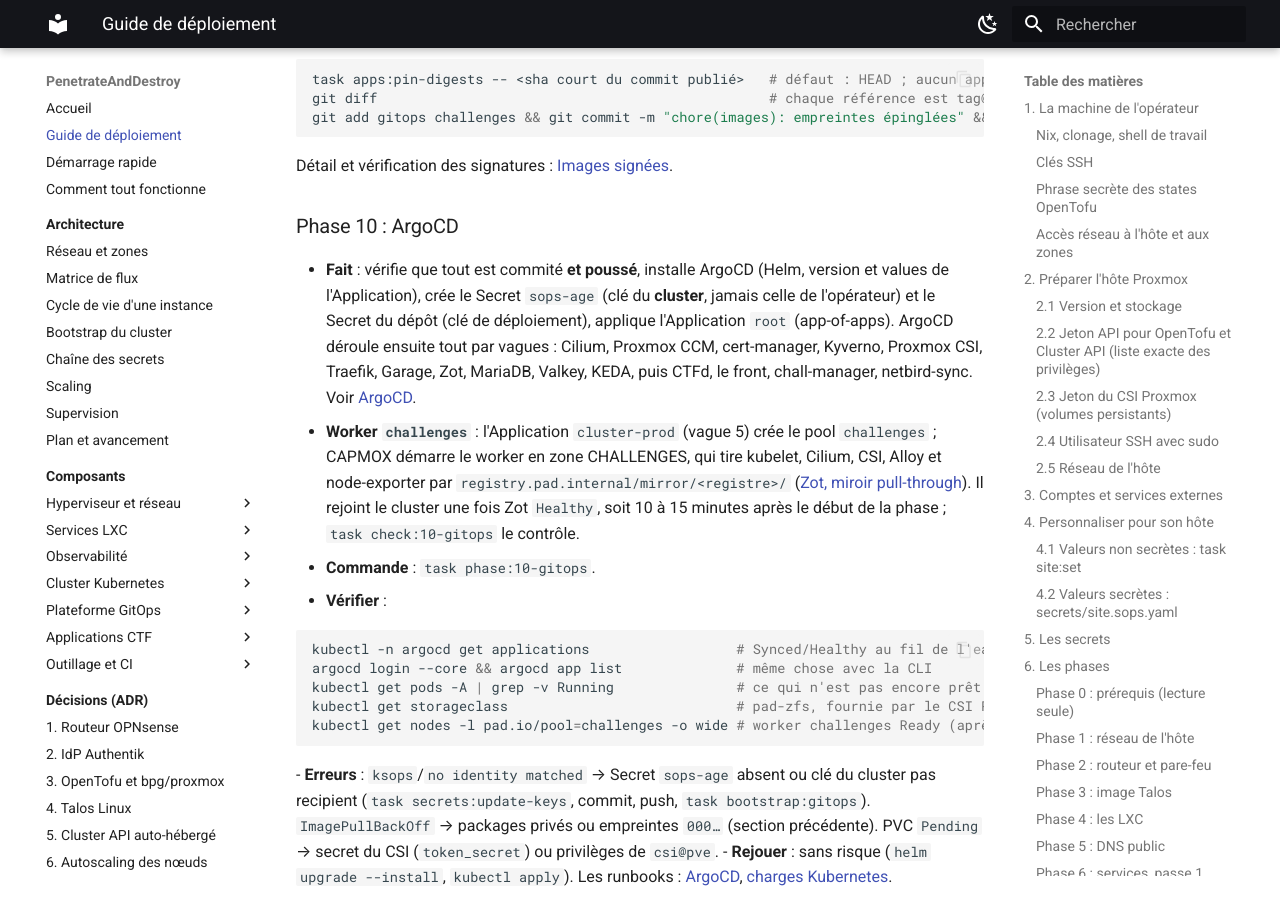
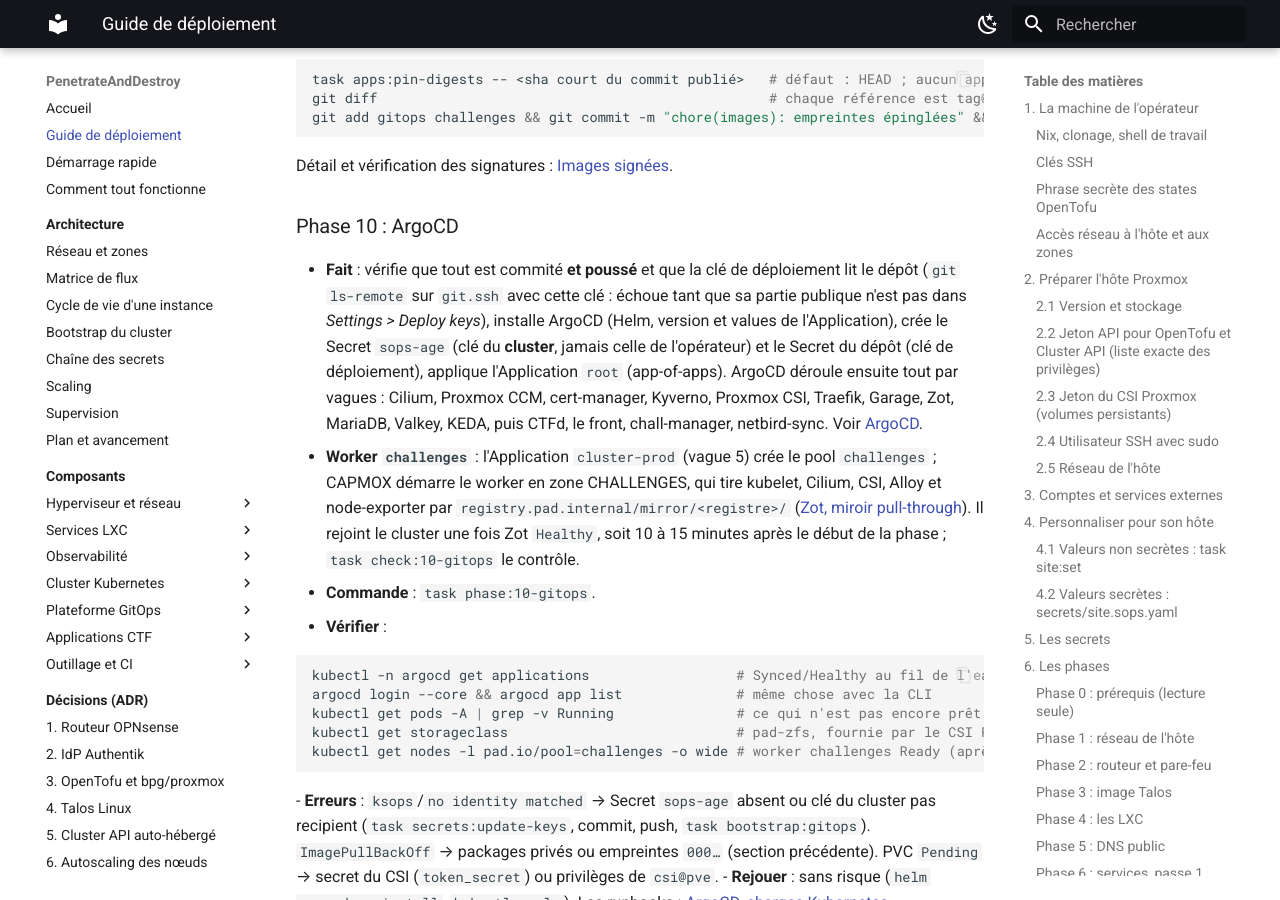
Before and after one commit to kim-tsr/penetrate-and-destroy, an MkDocs documentation site: the page built from docs/guide-deploiement.md, in a window 1280 px wide and 900 px high, scrolled down 18820 px. Built offline with MkDocs 1.6.1 and Material for MkDocs 9.7.7, drawn with Linux system fonts in a browser that asks for light colours.

Commit message:
feat(gitops): pre-gitops vérifie que la clé de déploiement lit le dépôt (comme ArgoCD)

```diff
--- a/docs/guide-deploiement.md
+++ b/docs/guide-deploiement.md
@@ -495,7 +495,7 @@
 
 ### Phase 10 : ArgoCD
 
-- **Fait** : vérifie que tout est commité **et poussé**, installe ArgoCD (Helm, version et values de l'Application), crée le Secret `sops-age` (clé du **cluster**, jamais celle de l'opérateur) et le Secret du dépôt (clé de déploiement), applique l'Application `root` (app-of-apps). ArgoCD déroule ensuite tout par vagues : Cilium, Proxmox CCM, cert-manager, Kyverno, Proxmox CSI, Traefik, Garage, Zot, MariaDB, Valkey, KEDA, puis CTFd, le front, chall-manager, netbird-sync. Voir [ArgoCD](composants/argocd.md).
+- **Fait** : vérifie que tout est commité **et poussé** et que la clé de déploiement lit le dépôt (`git ls-remote` sur `git.ssh` avec cette clé : échoue tant que sa partie publique n'est pas dans *Settings > Deploy keys*), installe ArgoCD (Helm, version et values de l'Application), crée le Secret `sops-age` (clé du **cluster**, jamais celle de l'opérateur) et le Secret du dépôt (clé de déploiement), applique l'Application `root` (app-of-apps). ArgoCD déroule ensuite tout par vagues : Cilium, Proxmox CCM, cert-manager, Kyverno, Proxmox CSI, Traefik, Garage, Zot, MariaDB, Valkey, KEDA, puis CTFd, le front, chall-manager, netbird-sync. Voir [ArgoCD](composants/argocd.md).
 - **Worker `challenges`** : l'Application `cluster-prod` (vague 5) crée le pool `challenges` ; CAPMOX démarre le worker en zone CHALLENGES, qui tire kubelet, Cilium, CSI, Alloy et node-exporter par `registry.pad.internal/mirror/<registre>/` ([Zot, miroir pull-through](composants/zot.md#miroir-pull-through-zone-challenges)). Il rejoint le cluster une fois Zot `Healthy`, soit 10 à 15 minutes après le début de la phase ; `task check:10-gitops` le contrôle.
 - **Commande** : `task phase:10-gitops`.
 - **Vérifier** :
```
Also changed, not shown: 1 other file.
